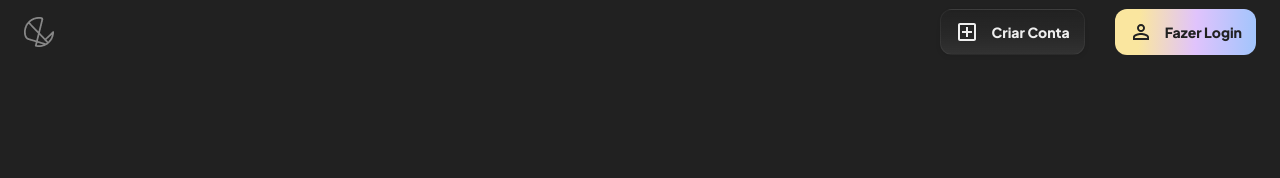
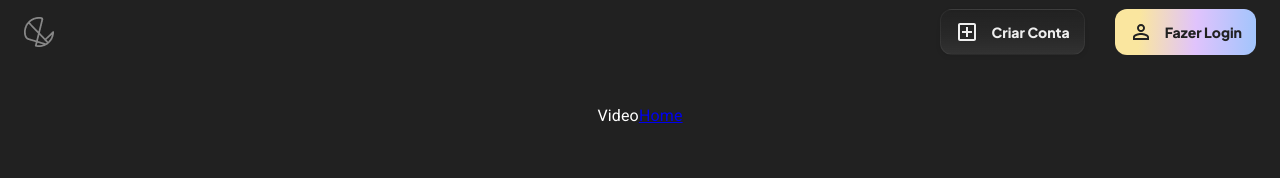
Before and after one commit to DaviSant0s/telos-flix, a React (Create React App) app: page /videos in a window 1280 px wide. Shown: the top 178 px of the page. Built offline with nearby package versions, Linux system fonts and the light colour scheme.

Commit message:
feat(routes): configuração das rotas e solução do problemas da sobreposição do body

```diff
--- a/src/components/header/index.jsx
+++ b/src/components/header/index.jsx
@@ -97,13 +97,12 @@ export default function MiniDrawer() {
   const theme = useTheme();
 
   return (
-    <Box sx={{ display: 'flex' }}>
+    <Box sx={{ display: 'flex', paddingTop: `${theme.mixins.toolbar.minHeight}px` }}>
       <CssBaseline />
       <AppBar position="fixed" elevation={0}>
         <Toolbar sx={{
           display: "flex",
           justifyContent:"space-between",
-
         }}>
 
           <img src={logo} alt="logo"/>
@@ -154,7 +153,6 @@ export default function MiniDrawer() {
         </List>
       </Drawer>
       <Box component="main" sx={{ flexGrow: 1, p: 3 }}>
-        {/* Apagou aqui */}
       </Box>
     </Box>
   );
--- a/src/pages/home/index.jsx
+++ b/src/pages/home/index.jsx
@@ -1,9 +1,11 @@
+import { Link } from 'react-router-dom';
 import React from 'react'
 
 function Home() {
   return (
     <div>
         Home
+        <Link to="/videos">Video</Link>
     </div>
   )
 }
--- /dev/null
+++ b/src/pages/video/index.css
@@ -0,0 +1,3 @@
+.video{
+
+}
--- a/src/pages/video/index.jsx
+++ b/src/pages/video/index.jsx
@@ -1,7 +1,12 @@
 import React from 'react'
+import './index.css'
+import { Link } from 'react-router-dom'
 
 export default function Video() {
   return (
-    <div>Video</div>
+    <div className='video'>
+      Video
+      <Link to="/">Home</Link>
+    </div>
   )
 }
--- a/src/routes.jsx
+++ b/src/routes.jsx
@@ -8,7 +8,7 @@ export default function AppRoutes() {
     <BrowserRouter>
         <Routes>
             <Route element={<Home/>} path='/' exact/>
-            <Route element={<Video/>} path='/video'/>
+            <Route element={<Video/>} path='/videos'/>
         </Routes>
     </BrowserRouter>
   )
```
